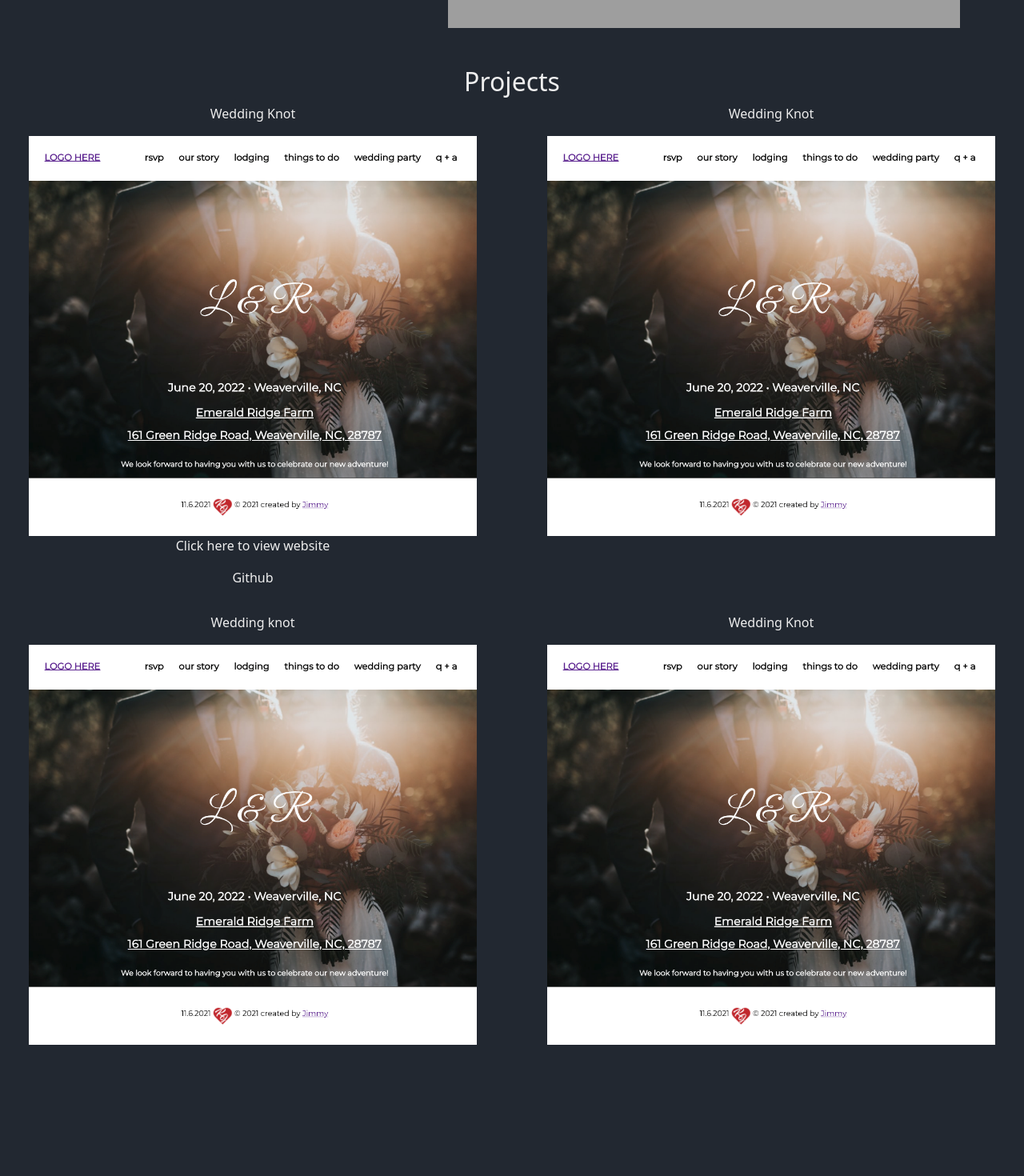
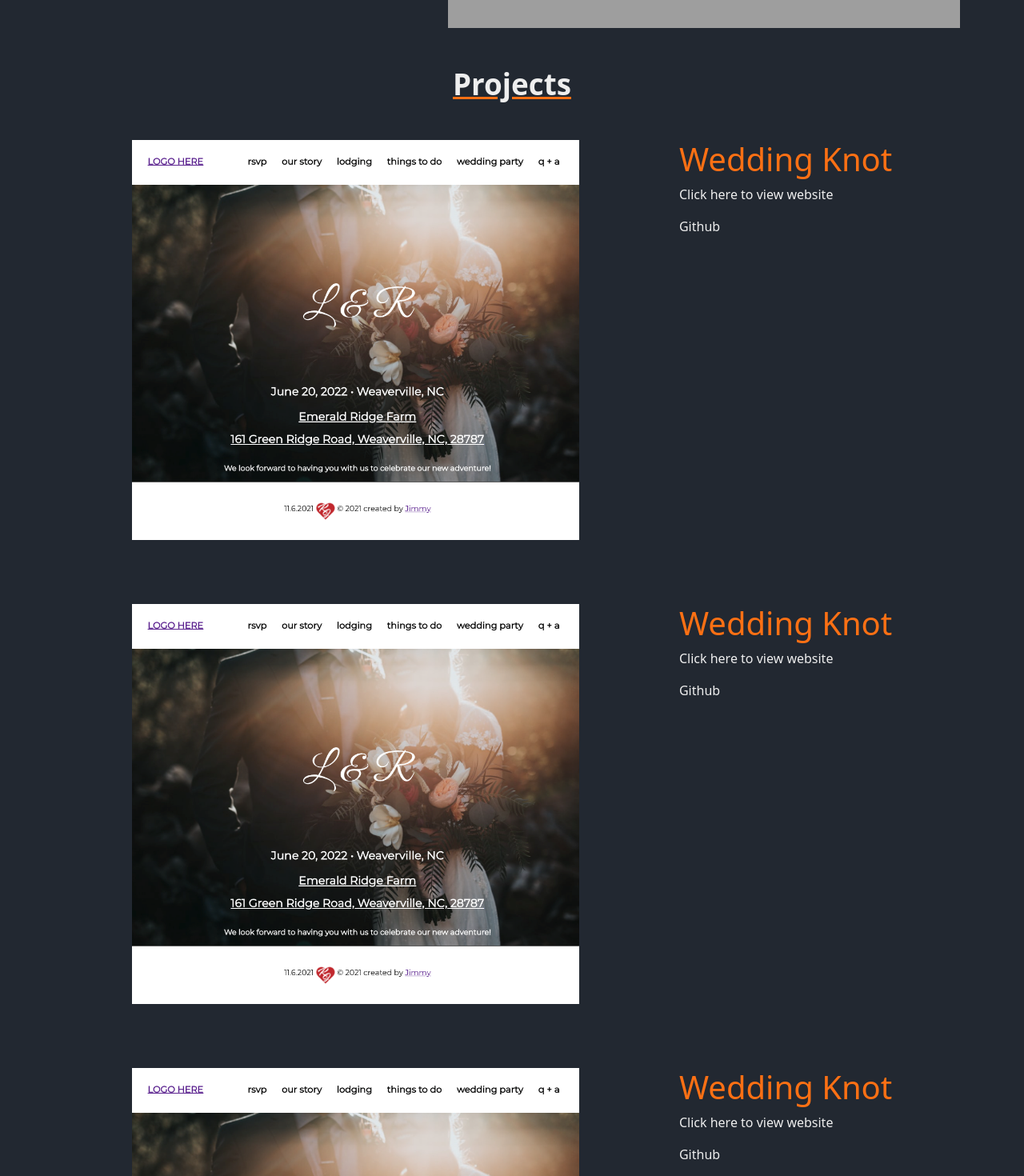
Before and after one commit to jasmith188/personal-portfolio, a React (Create React App) app: page / in a window 1280 px wide. Shown: the part 640-2110 px from the top of the page at 80% size. Before the commit the page ends 2074 px from the top, so only its background shows below. Built offline with nearby package versions, Linux system fonts and the light colour scheme; grey boxes are pictures that could not be loaded.

Commit message:
add contact dection

```diff
--- a/public/index.html
+++ b/public/index.html
@@ -27,6 +27,11 @@
     <title>Jimmy's Portfolio</title>
   </head>
   <body>
+    <form name="contact" netlify netlify-honeypot="bot-field" hidden>
+      <input type="text" name="name" />
+      <input type="email" name="email" />
+      <textarea name="message"></textarea>
+    </form>
     <noscript>You need to enable JavaScript to run this app.</noscript>
     <div id="root"></div>
     <!--
--- a/src/App.js
+++ b/src/App.js
@@ -1,14 +1,16 @@
 import './App.css';
 import About from './components/About';
+import Contact from './components/Contact';
 import Navbar from './components/Navbar';
-import Work from './components/Work';
+import Projects from './components/Projects';
 
 function App() {
   return (
     <div className="app">
       <Navbar />
       <About />
-      <Work />
+      <Projects />
+      <Contact />
     </div>
   );
 }
--- /dev/null
+++ b/src/components/Contact.css
@@ -0,0 +1,42 @@
+.form-wrapper h1 {
+  color: #eeeeee;
+  font-size: 2.3rem;
+  text-align: center;
+  font-weight: bold;
+  text-decoration: underline;
+  text-decoration-color: #fd7014;
+}
+.form-container {
+  display: flex;
+  justify-content: space-around;
+  border: solid 1px #eeeeee;
+  margin: 2rem;
+  padding: 2rem;
+  margin-left: 10%;
+  margin-right: 10%;
+}
+form {
+  padding: 1rem;
+}
+form p {
+  color: #eeeeee;
+}
+
+/* Form Contact */
+.form-contact {
+  display: flex;
+  flex-direction: column;
+  justify-content: space-evenly;
+}
+.form-contact h1,
+p {
+  color: #eeeeee;
+}
+.form-contact h1 button {
+  color: #fd7014;
+  font-weight: bold;
+  background-color: #eeeeee;
+  border: none;
+  border-radius: 4rem;
+  padding: 0.8rem;
+}
--- /dev/null
+++ b/src/components/Contact.js
@@ -0,0 +1,43 @@
+import React from 'react';
+import './Contact.css';
+
+const Contact = () => {
+  return (
+    <div className="form-wrapper" id="contact">
+      <h1>Contact</h1>
+      <div className="form-container">
+        <form name="contact" method="post">
+          <input type="hidden" name="form-name" value="contact" />
+          <p>
+            <label htmlFor="name">Name</label> <br />
+            <input type="text" id="name" name="name" required />
+          </p>
+          <p>
+            <label htmlFor="email">Email</label> <br />
+            <input type="email" id="email" name="email" required />
+          </p>
+          <p>
+            <label htmlFor="message">Message</label> <br />
+            <textarea id="message" name="message" required></textarea>
+          </p>
+          <p>
+            <input type="submit" value="Submit message" />
+          </p>
+        </form>
+        <div className="form-contact">
+          <a href="resume.com">
+            <h1>
+              <button>Download Resume</button>
+            </h1>
+          </a>
+          <p>LinkedIn logo</p>
+          <p>GitHub logo</p>
+          <p>Insatgram logo</p>
+          <p>Google logo</p>
+        </div>
+      </div>
+    </div>
+  );
+};
+
+export default Contact;
--- a/src/components/Navbar.js
+++ b/src/components/Navbar.js
@@ -8,8 +8,7 @@ const Navbar = () => {
         Home
       </a>
       <a href="#about">About</a>
-
-      <a href="#work">Work</a>
+      <a href="#projects">Projects</a>
       <a href="#contact">Contact</a>
     </div>
   );
--- /dev/null
+++ b/src/components/Projects.css
@@ -0,0 +1,27 @@
+.projects {
+  padding: 3rem 0 3rem;
+}
+.projects h2 {
+  color: #eeeeee;
+  font-size: 2.3rem;
+  text-align: center;
+  font-weight: bold;
+  text-decoration: underline;
+  text-decoration-color: #fd7014;
+}
+.projects-examples {
+  display: flex;
+  justify-content: space-evenly;
+  /* align-items: center; */
+  padding: 2.5rem;
+}
+.projects-examples h1 {
+  color: #fd7014;
+}
+.projects-examples p {
+  color: #eeeeee;
+}
+
+img {
+  height: 500px;
+}
--- /dev/null
+++ b/src/components/Projects.js
@@ -0,0 +1,47 @@
+import React from 'react';
+import './Projects.css';
+import weddingKnot from '../images/wedding-wire.jpg';
+
+const Projects = () => {
+  return (
+    <div className="projects" id="projects">
+      <h2>Projects</h2>
+      <div>
+        <div className="projects-examples">
+          <img src={weddingKnot} alt="wedding-knot" />
+          <div className="projects-content">
+            <h1>Wedding Knot</h1>
+            <p>Click here to view website</p>
+            <p>Github</p>
+          </div>
+        </div>
+        <div className="projects-examples" id="projects-2">
+          <img src={weddingKnot} alt="wedding-knot" />
+          <div className="projects-content">
+            <h1>Wedding Knot</h1>
+            <p>Click here to view website</p>
+            <p>Github</p>
+          </div>
+        </div>
+        <div className="projects-examples">
+          <img src={weddingKnot} alt="wedding-knot" />
+          <div className="projects-content">
+            <h1>Wedding Knot</h1>
+            <p>Click here to view website</p>
+            <p>Github</p>
+          </div>
+        </div>
+        <div className="projects-examples" id="projects-4">
+          <img src={weddingKnot} alt="wedding-knot" />
+          <div className="projects-content">
+            <h1>Wedding Knot</h1>
+            <p>Click here to view website</p>
+            <p>Github</p>
+          </div>
+        </div>
+      </div>
+    </div>
+  );
+};
+
+export default Projects;
--- a/src/components/Work.css
+++ /dev/null
@@ -1,18 +0,0 @@
-.work {
-  padding: 3rem 0 3rem;
-}
-.work h2,
-p {
-  text-align: center;
-  color: #eeeeee;
-}
-.work-examples {
-  display: grid;
-  grid-template-columns: 1fr 1fr;
-  grid-template-rows: 1fr 1fr;
-  grid-gap: 1rem;
-  justify-items: center;
-}
-img {
-  height: 500px;
-}
--- a/src/components/Work.js
+++ /dev/null
@@ -1,33 +0,0 @@
-import React from 'react';
-import './Work.css';
-import weddingKnot from '../images/wedding-wire.jpg';
-
-const Work = () => {
-  return (
-    <div className="work">
-      <h2>Projects</h2>
-      <div className="work-examples">
-        <div>
-          <p>Wedding Knot</p>
-          <img src={weddingKnot} alt="wedding-knot" />
-          <p>Click here to view website</p>
-          <p>Github</p>
-        </div>
-        <div>
-          <p>Wedding Knot</p>
-          <img src={weddingKnot} alt="wedding-knot" />
-        </div>
-        <div>
-          <p>Wedding knot</p>
-          <img src={weddingKnot} alt="wedding-knot" />
-        </div>
-        <div>
-          <p>Wedding Knot</p>
-          <img src={weddingKnot} alt="wedding-knot" />
-        </div>
-      </div>
-    </div>
-  );
-};
-
-export default Work;
```
Also changed, not shown: 1 other file (tests, documents, lock files or other folders).
